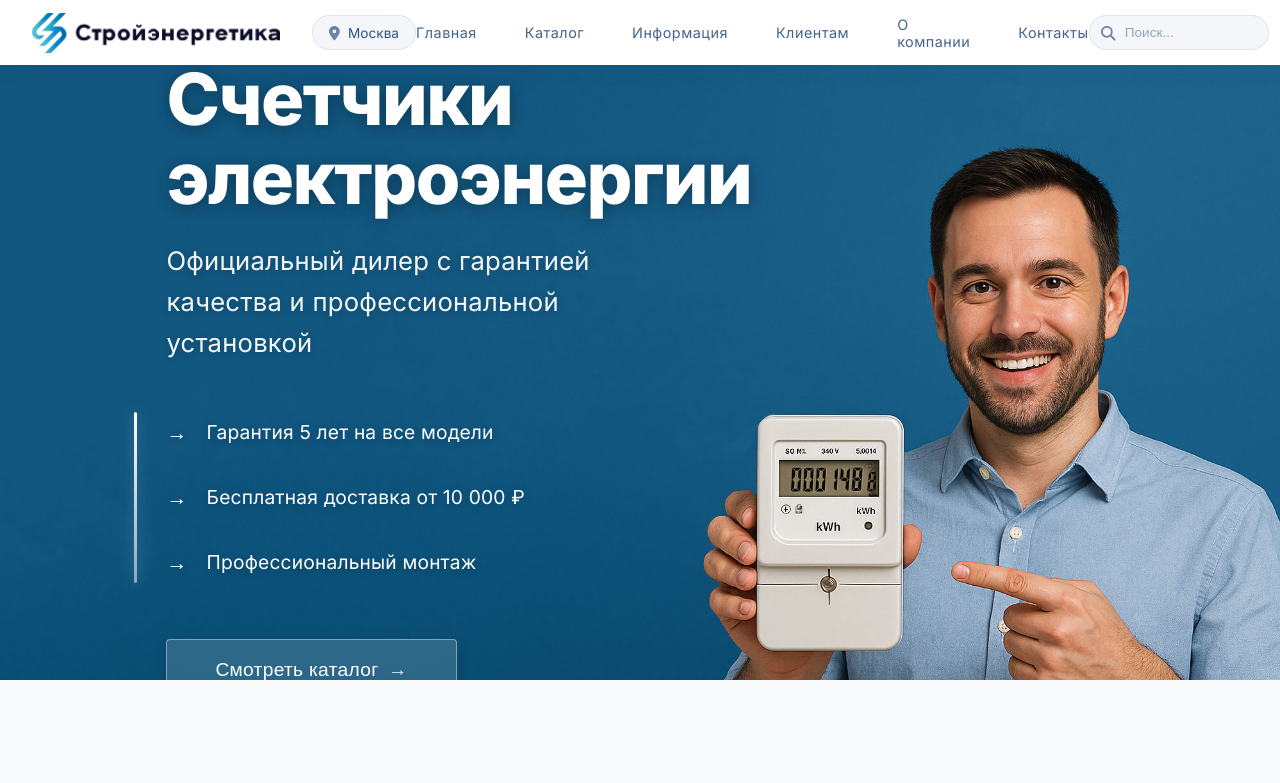
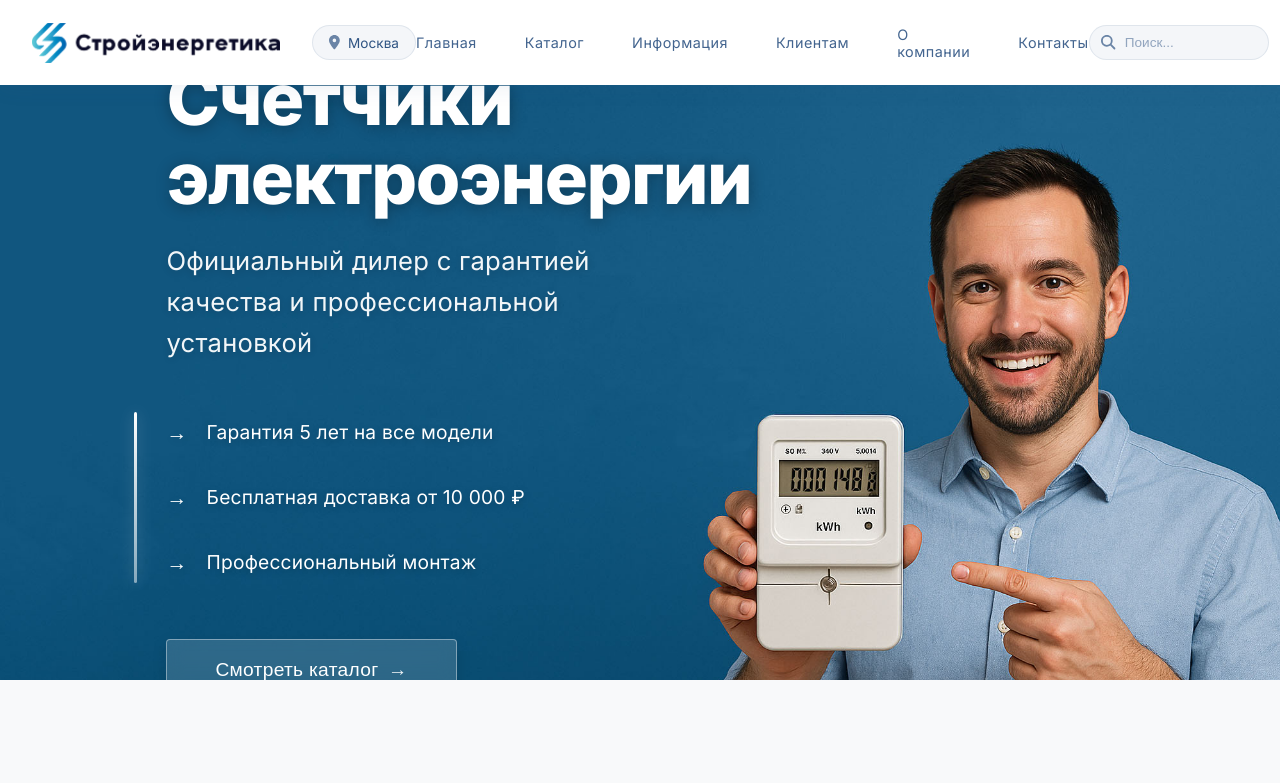
Before and after one commit to burkovmu/stroyen, a React (Vite) app: page / in a window 1280 px wide. Shown: the top 783 px of the page. Built offline with nearby package versions, Linux system fonts and the light colour scheme.

Commit message:
Увеличена высота шапки сайта

```diff
--- a/src/App.jsx
+++ b/src/App.jsx
@@ -19,7 +19,7 @@ const Header = styled(motion.header)`
   top: 0;
   left: 0;
   right: 0;
-  padding: 0.8rem 2rem;
+  padding: 1.2rem 2rem;
   display: grid;
   grid-template-columns: auto 2fr 1fr;
   align-items: center;
@@ -27,7 +27,7 @@ const Header = styled(motion.header)`
   backdrop-filter: blur(10px);
   z-index: 1000;
   box-shadow: 0 2px 20px rgba(47, 84, 131, 0.1);
-  height: 65px;
+  height: 85px;
 `;
 
 const LogoSection = styled.div`
```
